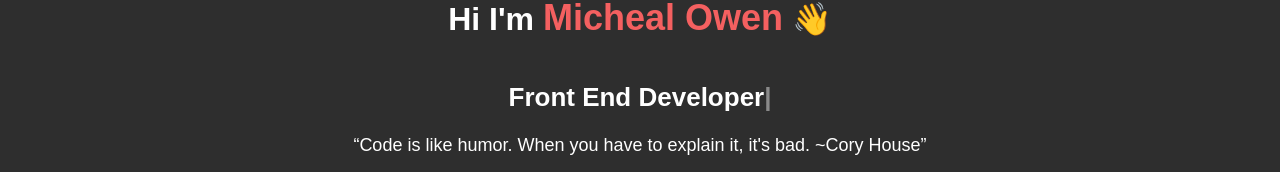
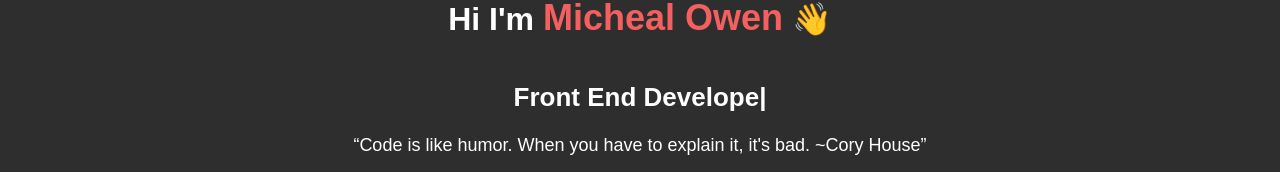
Before and after one commit to Micheal501/portfolio, a React (Vite) app: page / in a window 1280 px wide. Shown: the part 288-460 px from the top of the page. Built offline with nearby package versions, Linux system fonts and the light colour scheme; a web font is replaced by a local one.

Commit message:
fix: change the title

```diff
--- a/src/components/organisms/Hero.tsx
+++ b/src/components/organisms/Hero.tsx
@@ -28,11 +28,10 @@ const Hero = () => {
         </Grid>
         <Grid item>
           <h2 style={{ fontSize: "26px" }}>
-            Front End {""}
             <ReactTyped
-              strings={["Developer", "Engineer", "Enthusiats"]}
+              strings={["Front End Developer", " Software Developer"]}
               typeSpeed={40}
-              backSpeed={50}
+              backSpeed={40}
               loop
             />
           </h2>
```
